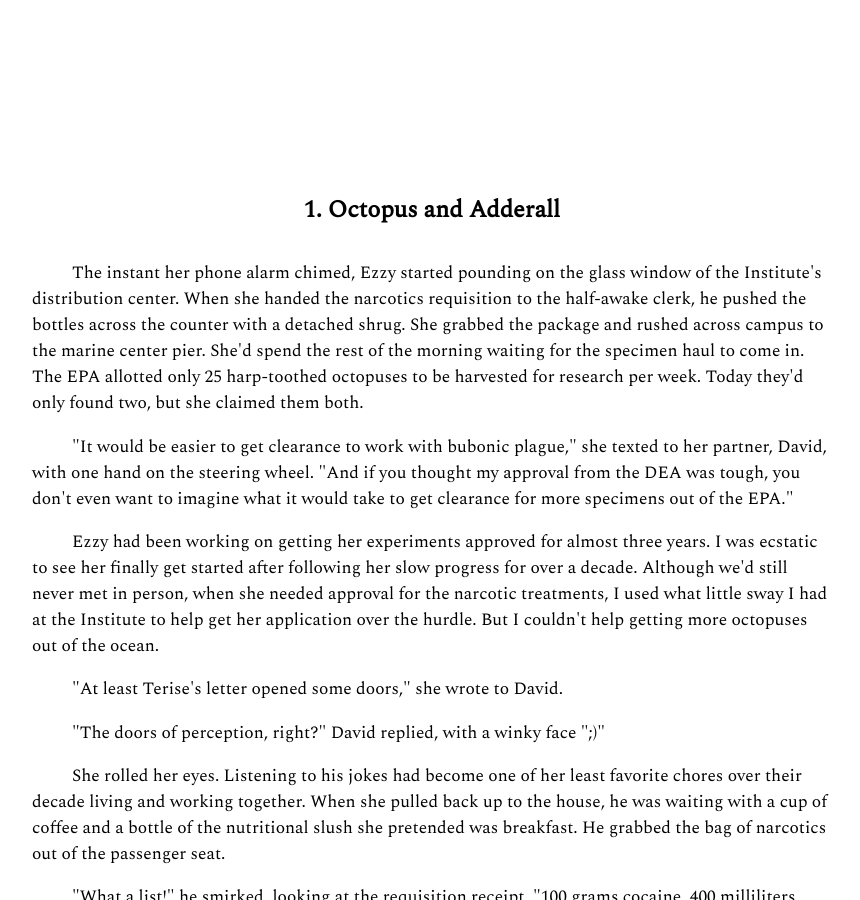
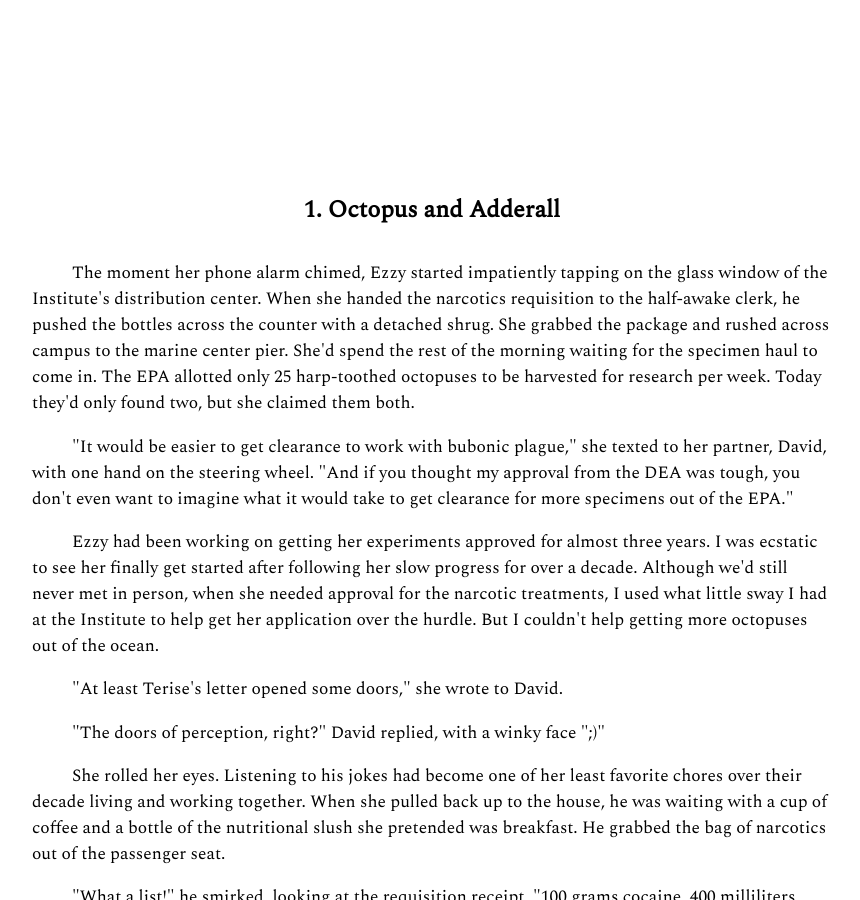
Before and after one commit to tcruven/n, a Jekyll site: the page built from index.html, in a window 1280 px wide and 900 px high, scrolled down 302 px. Shown: the whole window, without its empty margins (208-1068 px from the left). Built offline with Jekyll 4.4.1, drawn with Linux system fonts in a browser that asks for light colours; nearby versions of some CDN libraries; some web fonts are replaced.

Commit message:
Update index.html

```diff
--- a/index.html
+++ b/index.html
@@ -35,7 +35,7 @@
 <br><h4 id='ch1'>1. Octopus and Adderall</h4>
 
 <p>
-The instant her phone alarm chimed, Ezzy started pounding on the glass window of the Institute's distribution center. When she handed the narcotics requisition to the half-awake clerk, he pushed the bottles across the counter with a detached shrug.   She grabbed the package and rushed across campus to the marine center pier.  She'd spend the rest of the morning waiting for the specimen haul to come in.  The EPA allotted only 25 harp-toothed octopuses to be harvested for research per week. Today they'd only found two, but she claimed them both.
+The moment her phone alarm chimed, Ezzy started impatiently tapping on the glass window of the Institute's distribution center. When she handed the narcotics requisition to the half-awake clerk, he pushed the bottles across the counter with a detached shrug.   She grabbed the package and rushed across campus to the marine center pier.  She'd spend the rest of the morning waiting for the specimen haul to come in.  The EPA allotted only 25 harp-toothed octopuses to be harvested for research per week. Today they'd only found two, but she claimed them both.
 </p>
 <p>
 "It would be easier to get clearance to work with bubonic plague," she texted to her partner, David, with one hand on the steering wheel. "And if you thought my approval from the DEA was tough, you don't even want to imagine what it would take to get clearance for more specimens out of the EPA."
```
